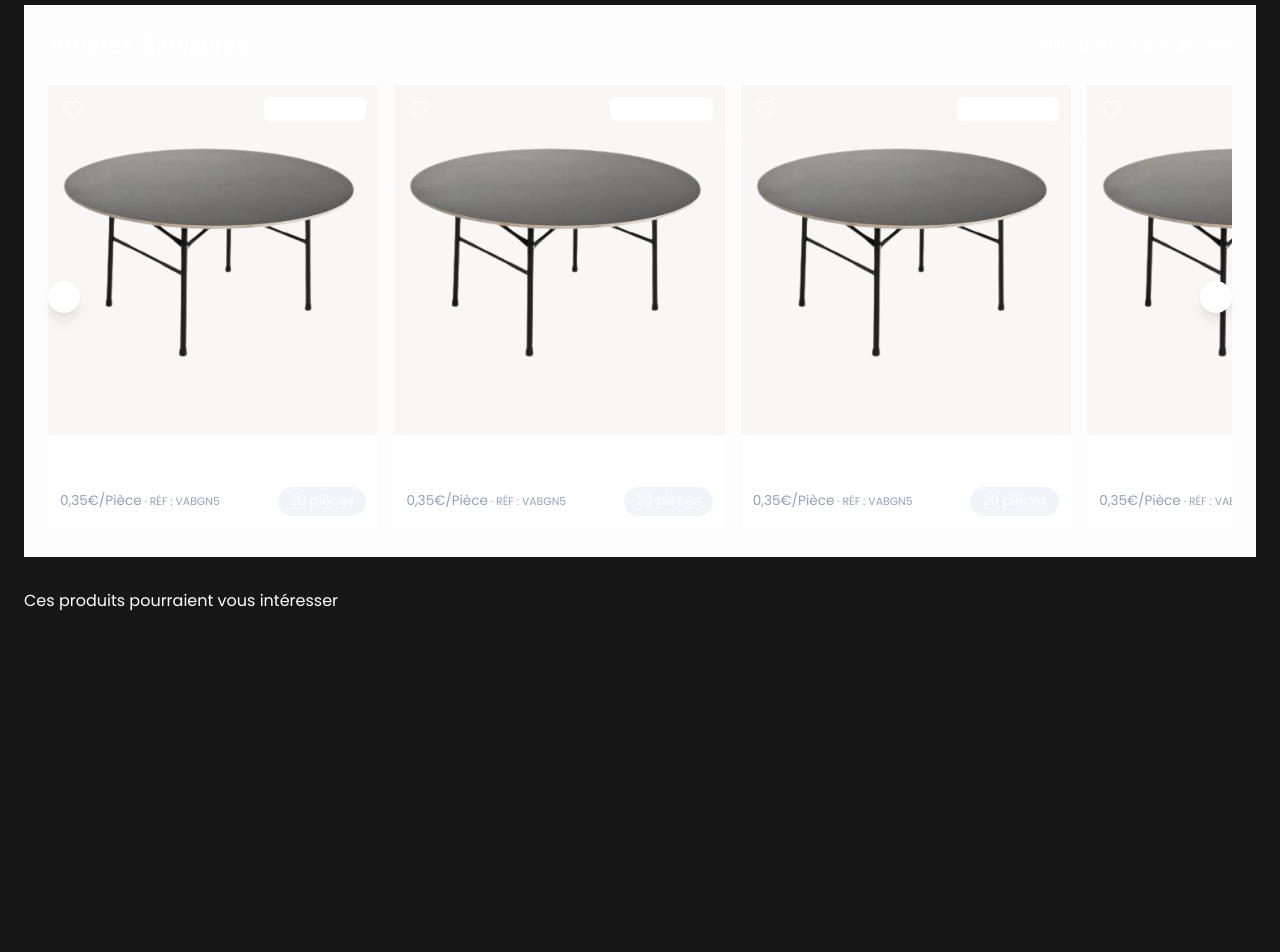
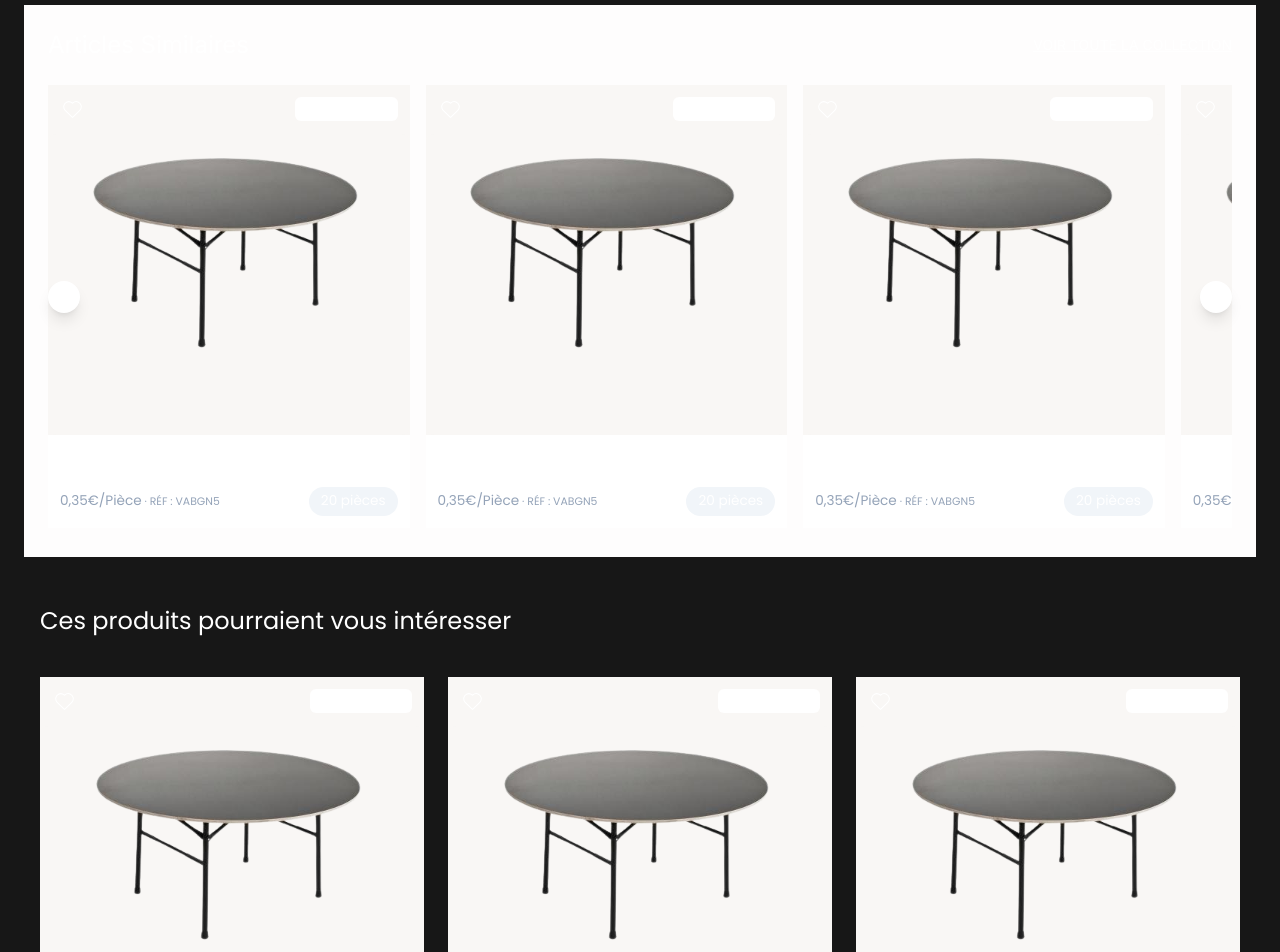
Before and after one commit to sroy2002/NextJS-Project, a Next.js app: page / in a window 1280 px wide. Shown: the part 1180-2132 px from the top of the page. Before the commit the page ends 1825 px from the top, so only its background shows below. Built offline with nearby package versions, Linux system fonts and the light colour scheme; a web font is replaced by a local one.

Commit message:
fixed some styling issues

```diff
--- a/app/Components/CardLarge.js
+++ b/app/Components/CardLarge.js
@@ -11,17 +11,19 @@ const playfair = Playfair_Display({
   display: "swap",
 });
 
-function CardLarge() {
+function CardLarge({ width }) {
+  console.log("Width is:", width);
   const [count, setCount] = useState(1);
   const [isHover, setIsHover] = useState(false);
 
   return (
     <div
-      className="my-6  bg-[#f9f7f5] w-[20.65rem] h-[26.5rem] hover:cursor-pointer transition-all duration-300 ease-in-out"
+      style={{ width: width }}
+      className={`my-6  bg-[#f9f7f5]   h-[26.5rem] hover:cursor-pointer transition-all duration-300 ease-in-out`}
       onMouseEnter={() => setIsHover(true)}
       onMouseLeave={() => setIsHover(false)}
     >
-      <div className="w-full  flex flex-col rounded-md ">
+      <div className="w-full  flex flex-col rounded-md  ">
         <div className="flex items-center justify-between py-3 px-3">
           <div>
             <CiHeart size={25} />
@@ -40,37 +42,45 @@ function CardLarge() {
           </div>
         </div>
         <div
-          className={` bg-[#f9f7f5] w-full flex flex-col items-center justify-center rounded-lg transform `}
+          className={` bg-[#f9f7f5] w-full flex flex-col items-center justify-center rounded-lg`}
         >
           <div className="relative w-full h-[15rem]">
             {/* Normal Image */}
             <div
-              className={`absolute inset-0 transition-opacity duration-300 ${
+              className={`absolute inset-0 mx-6 py-4 transition-opacity duration-300 ${
                 isHover ? "opacity-0" : "opacity-100"
               }`}
             >
+              <div className="flex justify-center items-center object-cover h-full w-full">
                 <Image
                   src={tableNormal}
                   alt="table-normal"
-                layout="fill"
+                  layout="intrinsic"
                   objectFit="cover"
                   className="rounded-md"
+                  width={300}
+                  height={300}
                 />
+              </div>
             </div>
 
             {/* Zoomed Image */}
             <div
-              className={`absolute inset-0 transition-opacity duration-300 ${
+              className={`absolute m-4 inset-0 transition-opacity duration-300 ${
                 isHover ? "opacity-100" : "opacity-0"
               }`}
             >
+              <div className="flex justify-center items-center h-full w-full">
                 <Image
                   src={tableZoomed}
                   alt="table-zoomed"
-                layout="fill"
+                  layout="intrinsic"
                   objectFit="cover"
                   className="rounded-md"
+                  width={300}
+                  height={300}
                 />
+              </div>
             </div>
           </div>
           <div
--- a/app/Components/Carousal.js
+++ b/app/Components/Carousal.js
@@ -47,7 +47,7 @@ function Carousal() {
               className="shrink-0 h-auto snap-start"
               style={{ scrollSnapAlign: "start", height:"100%" }}
             >
-              <CardLarge />
+              <CardLarge width="22.6rem" />
             </div>
           ))}
       </div>
--- a/app/page.js
+++ b/app/page.js
@@ -4,6 +4,7 @@ import { Inter } from "next/font/google";
 import localFont from "next/font/local";
 import { HiOutlinePlus } from "react-icons/hi2";
 import Carousal from "./Components/Carousal";
+import CardLarge from "./Components/CardLarge";
 
 const inter = Inter({
   subsets: ["latin"],
@@ -67,9 +68,14 @@ export default function Home() {
           </div>
         </div>
 
-        <div className="px-6 my-4">
-          <div>
+        <div className="px-10  my-4 w-full overflow-x-hidden">
+          <div className="text-2xl my-4 font-medium">
             <p>Ces produits pourraient vous intéresser</p>
+          </div>
+          <div className="flex w-full justify-between ">
+            <CardLarge width="32%"/>
+            <CardLarge width="32%"/>
+            <CardLarge width="32%"/>
           </div>
         </div>
       </main>
```
Lines whose indentation alone changed are shown as unchanged.
